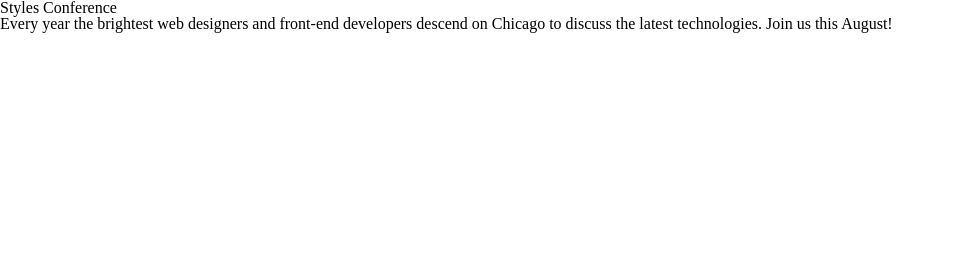
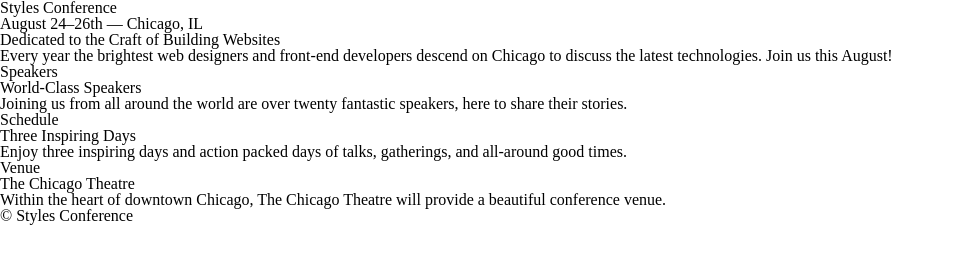
Before and after one commit to LogaJ/styles_conference, a plain HTML site: page index.html in a window 1280 px wide. Shown: the whole page, without its empty margins (0-954 px from the left). Drawn offline with Linux system fonts and the light colour scheme.

Commit message:
lesson two part one complete
Getting to know html:
http://learn.shayhowe.com/html-css/getting-to-know-html/#practice-1

```diff
--- a/index.html
+++ b/index.html
@@ -6,7 +6,34 @@
     <link rel="stylesheet" href="assets/stylesheets/main.css">
   </head>
   <body>
-    <h1>Styles Conference</h1>
-    <p>Every year the brightest web designers and front-end developers descend on Chicago to discuss the latest technologies. Join us this August!</p>
+    <header>
+      <h1>Styles Conference</h1>
+      <h3>August 24&ndash;26th &mdash; Chicago, IL</h3>
+    </header>
+    <section>
+      <h2>Dedicated to the Craft of Building Websites</h2>
+      <p>Every year the brightest web designers and front-end developers descend on Chicago to discuss the latest technologies. Join us this August!</p>
+    </section>
+
+    <section>
+      <section>
+        <h5>Speakers</h5>
+        <h3>World-Class Speakers</h3>
+        <p>Joining us from all around the world are over twenty fantastic speakers, here to share their stories.</p>
+      </section>
+      <section>
+        <h5>Schedule</h5>
+        <h3>Three Inspiring Days</h3>
+        <p>Enjoy three inspiring days and action packed days of talks, gatherings, and all-around good times.</p>
+      </section>
+      <section>
+        <h5>Venue</h5>
+        <h3>The Chicago Theatre</h3>
+        <p>Within the heart of downtown Chicago, The Chicago Theatre will provide a beautiful conference venue.</p>
+      </section>
+    </section>
+    <footer>
+      <small>&copy; Styles Conference</small>
+    </footer>
   </body>
 </html>
```
